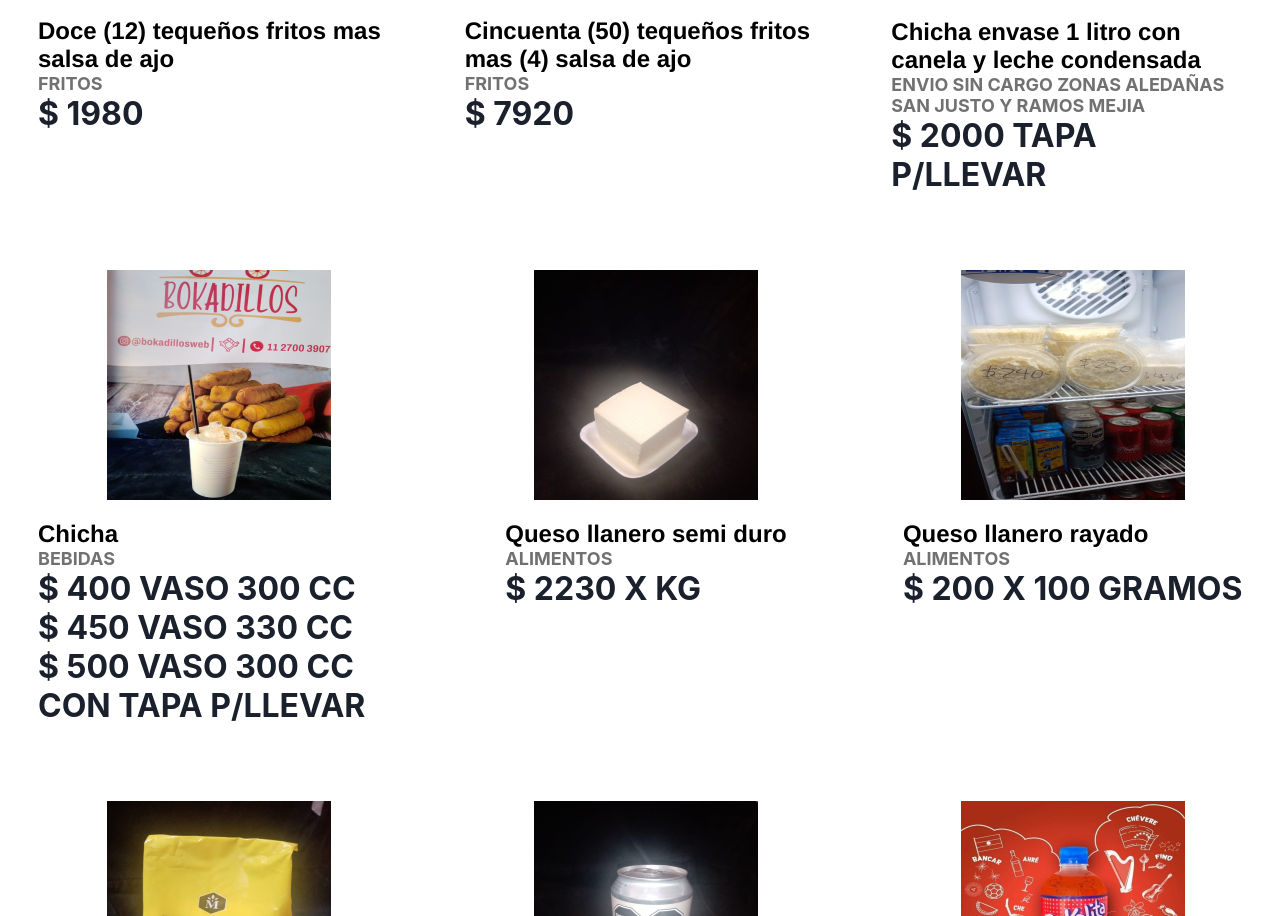
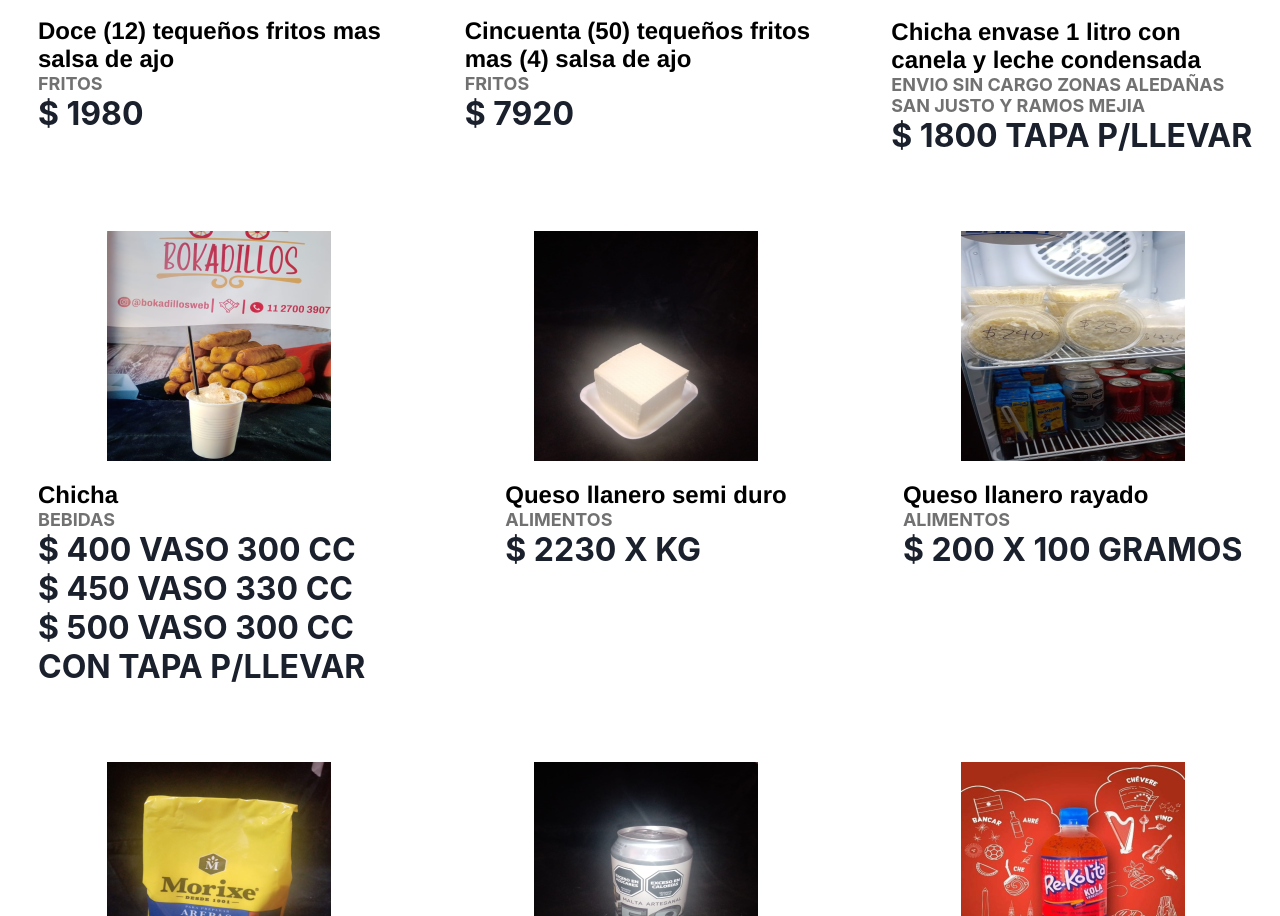
Before and after one commit to elifred2022/productosBokadillos, a React (Create React App) app: page / in a window 1280 px wide. Shown: the part 1417-2333 px from the top of the page. Built offline with nearby package versions, Linux system fonts and the light colour scheme.

Commit message:
update baje precio de chicha de litro a 1800

```diff
--- a/src/components/productos/ProductosItem.js
+++ b/src/components/productos/ProductosItem.js
@@ -133,7 +133,7 @@ export const ProductoItem = ({ id, title, price, image, category }) => {
         <div className="producto__footer">
           <h1>Chicha envase 1 litro con canela y leche condensada</h1>
           <p>envio sin cargo zonas aledañas San Justo y Ramos Mejia</p>
-          <p className="price">$ 2000 tapa p/llevar</p>
+          <p className="price">$ 1800 tapa p/llevar</p>
         </div>
       </div>
 
```
